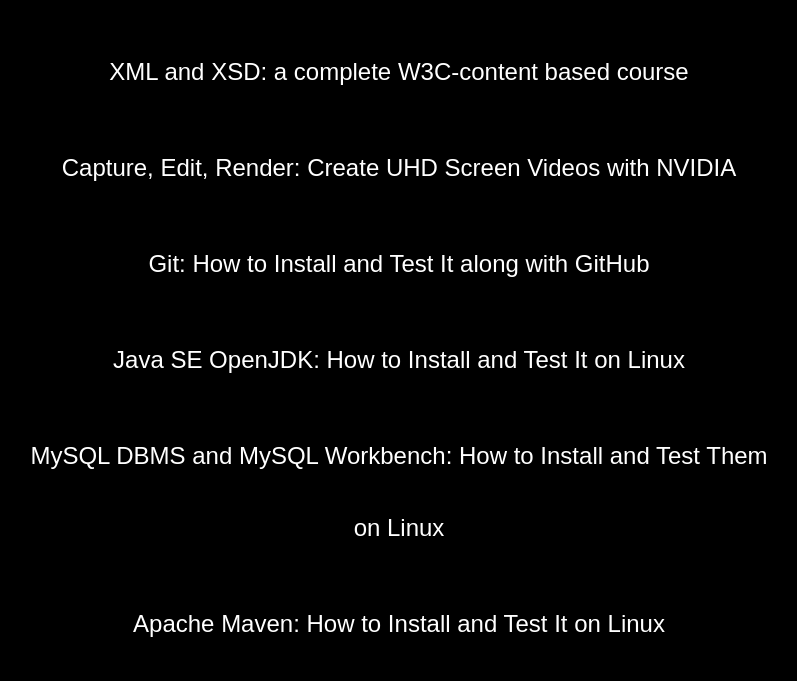
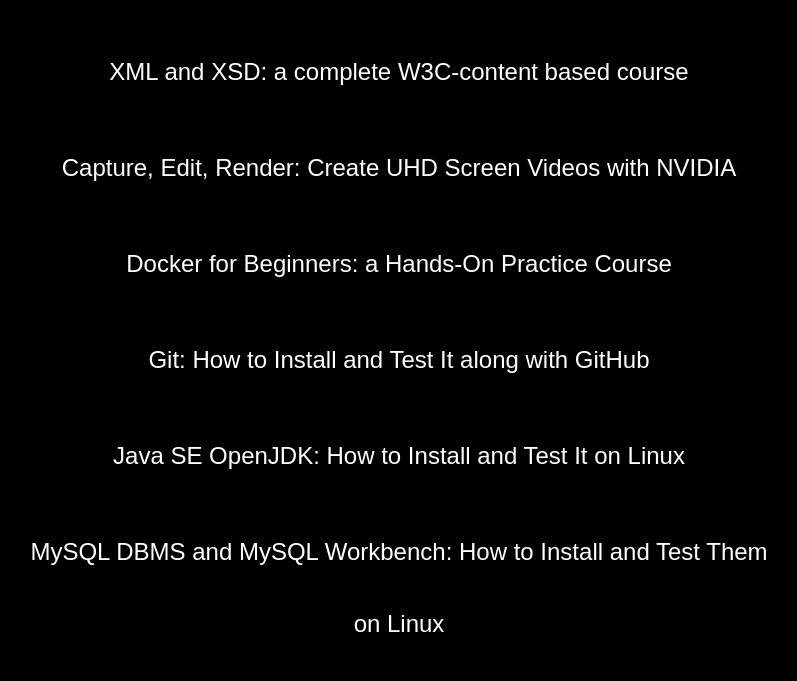
Before and after one commit to danielpm1982/danielpm1982.github.io, a website with bundled scripts: page content.html in a window 1280 px wide. Shown: the part 116-797 px from the top of the page, without its empty margins (241-1038 px from the left). Built offline with nearby package versions, Linux system fonts and the light colour scheme.

Commit message:
Update content.html for adding docker course link

```diff
--- a/content.html
+++ b/content.html
@@ -32,6 +32,9 @@
                 <a href="./course/nvidia/nvidia.html">Capture, Edit, Render: Create UHD Screen Videos with NVIDIA</a>
             </p>
             <p>
+                <a href="./course/docker/docker.html">Docker for Beginners: a Hands-On Practice Course</a>
+            </p>
+            <p>
                 <a href="./course/git/git.html">Git: How to Install and Test It along with GitHub</a>
             </p>
             <p>
```
